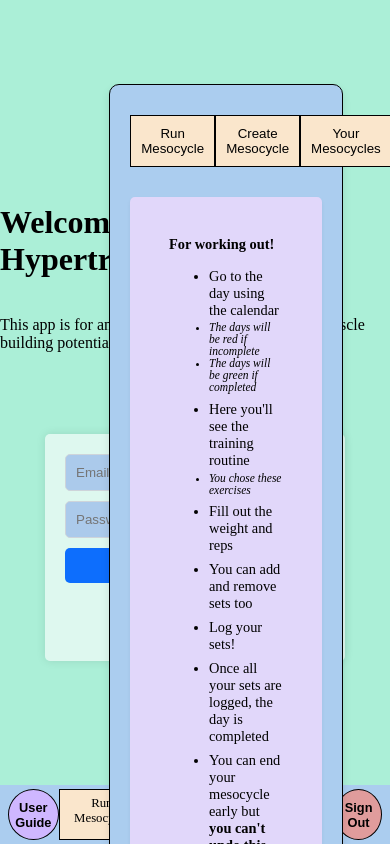
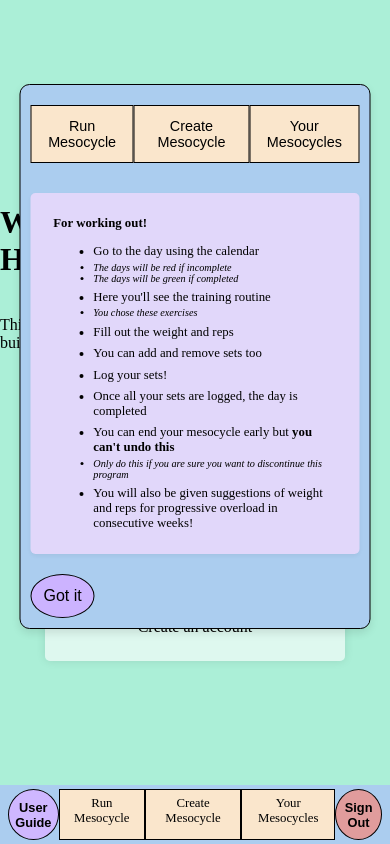
Before and after one commit to ZenTheMC/Zen-Training, a React (Create React App) app: page /signin in a window 390 px wide. Both pictures are taken after a click on the button "User Guide". Built offline with nearby package versions, Linux system fonts and the light colour scheme; no server answers.

Commit message:
removed empty media query in DayColumn and added mobile query to help menu

```diff
--- a/src/HelpMenu.module.css
+++ b/src/HelpMenu.module.css
@@ -68,3 +68,28 @@
     margin-bottom: 0.2em;
     margin-top: 0.5em;
 }
+
+@media only screen and (max-width: 576px) {
+    .HelpMenu {
+        top: 10%;
+        left: 50%;
+        width: 90%;
+        margin-left: 0;
+        padding: 10px;
+    }
+
+    .Tabs {
+        padding: 12px 15px;
+        font-size: 0.9em;
+    }
+
+    .Close {
+        padding: 12px;
+        font-size: 1em;
+    }
+
+    .Instructions {
+        font-size: 0.8em;
+        margin: 1em;
+    }
+}
```
Also changed, not shown: src/DayColumn.module.css (+0 -7 lines).
